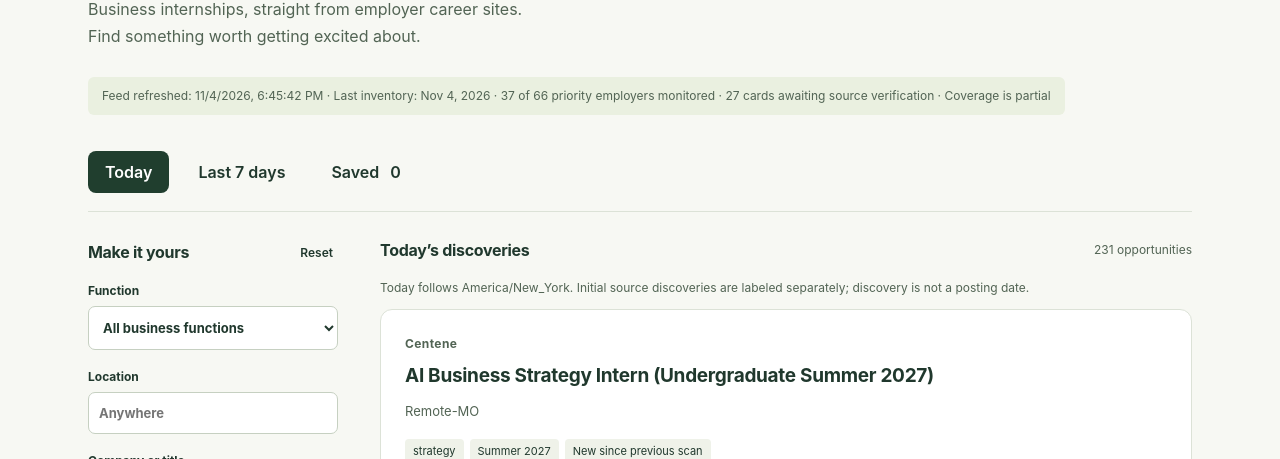
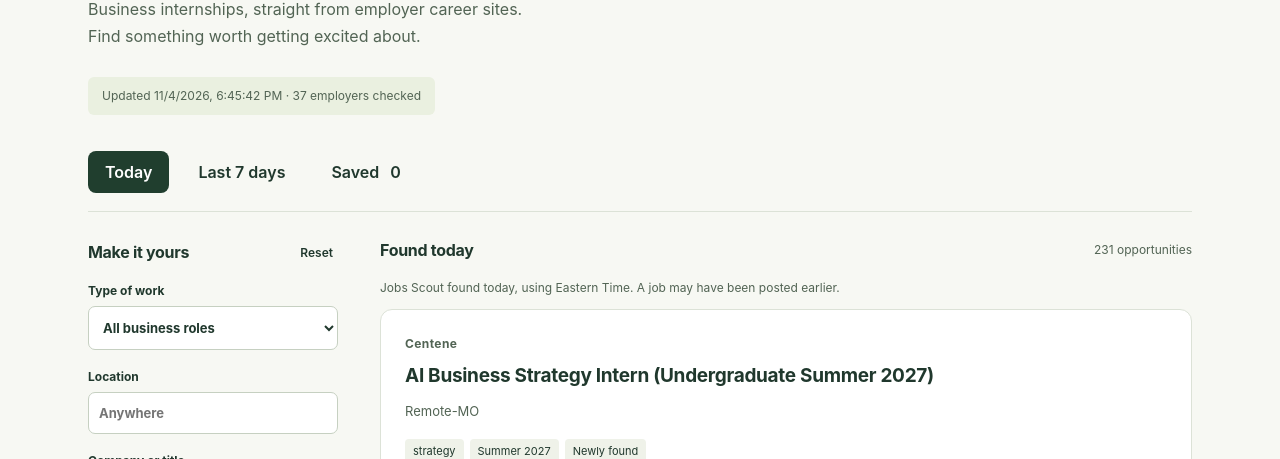
Before and after one commit to lenelson-ai/scout-internships, a plain HTML site: page site/index.html in a window 1280 px wide. Shown: the part 341-800 px from the top of the page. Drawn offline with Linux system fonts and the light colour scheme.

Commit message:
Use plain language in internship browsing UI

```diff
--- a/site/app.js
+++ b/site/app.js
@@ -13,17 +13,17 @@ function render(){
  let list=view==='saved'?Object.values(saved).map(j=>data.jobs.find(x=>x.scout_job_id===j.scout_job_id)||{...j,source_current:false}):data.jobs;
  list=list.filter(j=>Scout.matches(j,prefs,view));
  $('count').textContent=`${list.length} opportunities`;
- $('result-title').textContent=view==='saved'?'Your saved opportunities':view==='today'?"Today’s discoveries":'The last seven days';
- $('explanation').textContent=view==='saved'?'Saved on this device. Older saves may no longer be available.':view==='today'?'Today follows America/New_York. Initial source discoveries are labeled separately; discovery is not a posting date.':prefs.basis==='posted'?'Employer-provided posting dates in the rolling seven-day window. Unknown dates are excluded.':'Scout discoveries in the rolling seven-day window. Employer posting dates are shown separately.';
+ $('result-title').textContent=view==='saved'?'Your saved opportunities':view==='today'?"Found today":'The last seven days';
+ $('explanation').textContent=view==='saved'?'Saved on this device. Older saves may no longer be available.':view==='today'?'Jobs Scout found today, using Eastern Time. A job may have been posted earlier.':prefs.basis==='posted'?'Jobs the employer posted in the past 7 days. Jobs without a posting date are left out.':'Jobs Scout found in the past 7 days. Check each job for the employer’s posting date.';
  $('results').replaceChildren();
- if(!list.length){$('results').append(element('p',view==='saved'?'No saved jobs match. Save an opportunity or reset your filters.':'No opportunities match. Broaden your filters, include initial discoveries, or check Last 7 days.','empty'));return}
+ if(!list.length){$('results').append(element('p',view==='saved'?'No saved jobs match. Save an opportunity or reset your filters.':'No opportunities match. Broaden your filters, include jobs from newly added companies, or check Last 7 days.','empty'));return}
  for(const j of list){const card=element('article','','card');card.append(element('p',j.company,'company'),element('h3',j.title),element('p',j.location.join(' · ')||'Location not specified','meta'));
  card.append(element('span',j.category==='OTHER'?'Other business':j.category.toLowerCase(),'badge'));
  if(j.season)card.append(element('span',j.season,'badge'));
- card.append(element('span',j.discovery_kind==='NEW_SINCE_PREVIOUS_SUCCESSFUL_INVENTORY'?'New since previous scan':j.discovery_kind==='INITIAL_DISCOVERY'?'Initial source discovery':'Earlier discovery · history uncertain','badge'));
+ card.append(element('span',j.discovery_kind==='NEW_SINCE_PREVIOUS_SUCCESSFUL_INVENTORY'?'Newly found':j.discovery_kind==='INITIAL_DISCOVERY'?'Found when company was added':'Found earlier · date uncertain','badge'));
  if(previousVisit&&j.discovery_kind==='NEW_SINCE_PREVIOUS_SUCCESSFUL_INVENTORY'&&new Date(j.first_seen_at)>new Date(previousVisit))card.append(element('span','New since you reviewed','badge new'));
- if(!j.source_current)card.append(element('span','Source unverified or stale — check employer','badge stale'));
- const dates=element('div','','dates');dates.append(element('div',`First discovered by Scout: ${date(j.first_seen_at)}`),element('div',j.posted_at?`Employer posted: ${date(j.posted_at)}`:'Employer posting date unavailable'));card.append(dates);
+ if(!j.source_current)card.append(element('span','Availability needs checking — visit employer','badge stale'));
+ const dates=element('div','','dates');dates.append(element('div',`Scout found: ${date(j.first_seen_at)}`),element('div',j.posted_at?`Employer posted: ${date(j.posted_at)}`:'Employer posting date unavailable'));card.append(dates);
  const actions=element('div','','actions'),apply=element('a','Apply ↗','apply');apply.href=j.canonical_apply_url;apply.target='_blank';apply.rel='noopener noreferrer';apply.setAttribute('aria-label',`Apply for ${j.title} at ${j.company}`);
  const save=element('button',saved[j.scout_job_id]?'Saved ✓':'Save','save');save.setAttribute('aria-pressed',String(!!saved[j.scout_job_id]));save.addEventListener('click',()=>{if(saved[j.scout_job_id])delete saved[j.scout_job_id];else saved[j.scout_job_id]=j;store('scout-saved',saved);render()});actions.append(apply,save);card.append(actions);$('results').append(card);
  }
@@ -36,6 +36,6 @@ for(const b of document.querySelectorAll('nav button'))b.onclick=()=>{view=b.dat
 fetch('data/feed.json',{cache:'no-cache'}).then(r=>{if(!r.ok)throw Error('Feed unavailable');return r.json()}).then(r=>{
  data=r;for(const s of [...new Set(r.jobs.map(j=>j.season).filter(Boolean))].sort())$('season').append(new Option(s,s));restore();
  const stale=Date.now()-new Date(r.last_successful_inventory)>864e5;
- $('status').textContent=`${stale?'Feed is stale · ':''}Feed refreshed: ${new Date(r.generated_at).toLocaleString()} · Last inventory: ${r.last_successful_inventory?date(r.last_successful_inventory):'unknown'} · ${r.priority_monitored} of ${r.priority_total} priority employers monitored · ${r.sources_unverified||0} cards awaiting source verification · Coverage is partial`;
+ $('status').textContent=`Updated ${new Date(r.generated_at).toLocaleString()} · ${r.priority_monitored} employers checked${stale?' · Updates are delayed — check availability with the employer':''}`;
  if(stale)$('status').classList.add('stale');render();
-}).catch(()=>{$('status').textContent='The shared feed could not load. Try again later. Your saved opportunities are still available.';data={jobs:[]};restore();render()});
+}).catch(()=>{$('status').textContent='Internships could not load. Try again later. Your saved opportunities are still available.';data={jobs:[]};restore();render()});
--- a/site/index.html
+++ b/site/index.html
@@ -1,6 +1,6 @@
 <!doctype html><html lang="en"><head><meta charset="utf-8"><meta name="viewport" content="width=device-width,initial-scale=1"><meta name="description" content="Recent business internships from employer career sites. Save locally and apply directly."><title>Scout — Find your next beginning</title><link rel="stylesheet" href="style.css"><script defer src="logic.js"></script><script defer src="app.js"></script></head><body>
 <header><a class="brand" href="./" aria-label="Scout home">scout<span>↗</span></a><span class="tagline">A little direction. A big next step.</span><button id="review">Mark reviewed</button></header>
-<main><section class="intro"><p class="eyebrow">YOUR NEXT CHAPTER</p><h1>Good opportunities.<br>A fresh perspective.</h1><p>Business internships, straight from employer career sites.<br>Find something worth getting excited about.</p><p id="status" role="status">Loading the latest Scout discoveries…</p></section>
+<main><section class="intro"><p class="eyebrow">YOUR NEXT CHAPTER</p><h1>Good opportunities.<br>A fresh perspective.</h1><p>Business internships, straight from employer career sites.<br>Find something worth getting excited about.</p><p id="status" role="status">Loading internships…</p></section>
 <nav aria-label="Opportunities"><button data-view="today" aria-pressed="true">Today</button><button data-view="week" aria-pressed="false">Last 7 days</button><button data-view="saved" aria-pressed="false">Saved <span id="saved-count">0</span></button></nav>
-<div class="workspace"><aside aria-label="Filters"><div class="filter-heading"><h2>Make it yours</h2><button id="reset">Reset</button></div><label>Function<select id="function"><option value="">All business functions</option><option>Finance</option><option>Corporate Strategy</option><option>Consulting</option><option>Banking</option><option>Investment Management</option><option>Wealth Management</option><option>Business Operations</option><option>Other business internships</option></select></label><label>Location<input id="location" list="cities" placeholder="Anywhere"><datalist id="cities"><option>Boston</option><option>New York</option><option>Chicago</option><option>Washington</option><option>Remote</option></datalist></label><label>Company or title<input id="search" type="search" placeholder="Search opportunities"></label><label>Season<select id="season"><option value="">Any season</option></select></label><label>Seven-day date basis<select id="basis"><option value="discovered">Discovered by Scout</option><option value="posted">Employer posting date</option></select></label><label class="check"><input type="checkbox" id="initial" checked> Include initial source discoveries</label><p class="hint">Broad by default. Specific interests use title evidence; “All business functions” includes uncertain classifications.</p></aside>
-<section aria-label="Job results"><div class="results-heading"><h2 id="result-title">Your discoveries</h2><span id="count" aria-live="polite"></span></div><p id="explanation" class="hint"></p><div id="results" aria-live="polite"></div></section></div></main><footer>Made for the next step. <strong>Free, always.</strong><p>Coverage is partial. Save and preferences stay in this browser. Check availability on the employer’s site.</p></footer></body></html>
+<div class="workspace"><aside aria-label="Filters"><div class="filter-heading"><h2>Make it yours</h2><button id="reset">Reset</button></div><label>Type of work<select id="function"><option value="">All business roles</option><option>Finance</option><option>Corporate Strategy</option><option>Consulting</option><option>Banking</option><option>Investment Management</option><option>Wealth Management</option><option>Business Operations</option><option>Other business internships</option></select></label><label>Location<input id="location" list="cities" placeholder="Anywhere"><datalist id="cities"><option>Boston</option><option>New York</option><option>Chicago</option><option>Washington</option><option>Remote</option></datalist></label><label>Company or title<input id="search" type="search" placeholder="Search opportunities"></label><label>Season<select id="season"><option value="">Any season</option></select></label><label>Show last 7 days by<select id="basis"><option value="discovered">When Scout found it</option><option value="posted">When the employer posted it</option></select></label><label class="check"><input type="checkbox" id="initial" checked> Include jobs found when a company was first added</label><p class="hint">Broad by default. Specific interests use title evidence; “All business roles” includes uncertain classifications.</p></aside>
+<section aria-label="Job results"><div class="results-heading"><h2 id="result-title">Internships for you</h2><span id="count" aria-live="polite"></span></div><p id="explanation" class="hint"></p><div id="results" aria-live="polite"></div></section></div></main><footer>Made for the next step. <strong>Free, always.</strong><p>Scout checks a selection of employers. Saved jobs and preferences stay in this browser. Check the employer’s site to confirm a job is still open.</p></footer></body></html>
```
